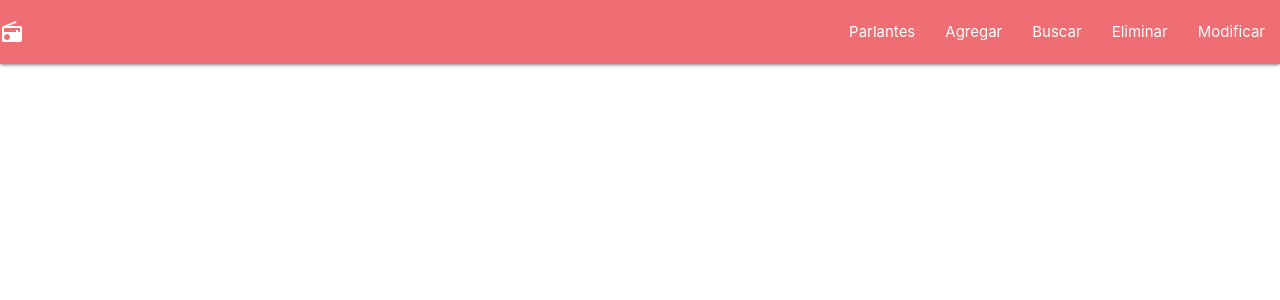
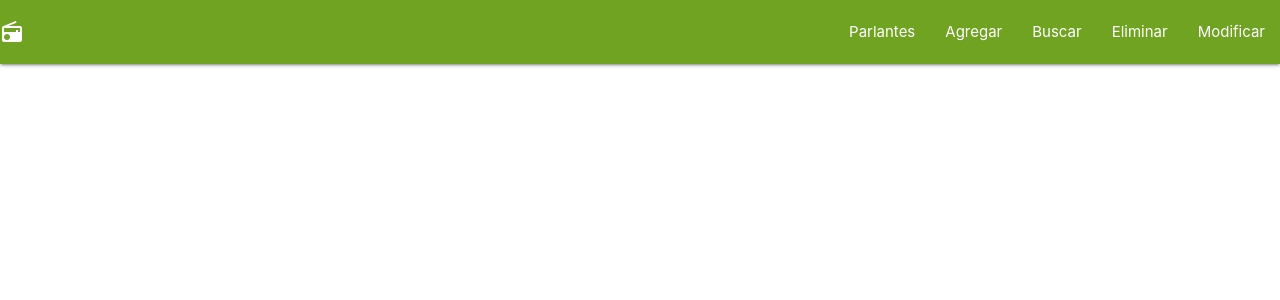
Before and after one commit to DarkKing2001/Parlantes, a Django app: page /parlantes/base in a window 1280 px wide. Shown: the top 300 px of the page. Run offline with Django 3.2, Linux system fonts and the light colour scheme; a user stored in the database is signed in; some libraries are stand-ins or nearby versions.

Commit message:
Se agrego un estilo de color a la barra de navegacion de los que no son admin

```diff
--- a/prueba/parlantes/templates/parlantes/base.html
+++ b/prueba/parlantes/templates/parlantes/base.html
@@ -29,7 +29,7 @@
         {% if user.get_username == 'franco' %}
             <div class="navbar-fixed">
                 <nav>
-                    <div id="pestan" class="nav-wrapper">
+                    <div id="pestania" class="nav-wrapper">
                       <a href="menu" class="brand-logo"><i class="large material-icons">radio</i></a>
                       <ul id="nav-mobil" class="right hide-on-med-and-down">
                         <li><a href="tipo_parlante">Parlantes</a></li>
@@ -44,7 +44,7 @@
         {% else %}
             <div class="navbar-fixed">
                 <nav>
-                    <div id="pestania" class="nav-wrapper">
+                    <div style="background-color: rgb(111, 163, 33);" class="nav-wrapper">
                       <a href="menu" class="brand-logo"><i class="large material-icons">radio</i></a>
                       <ul id="nav-mobile" class="right hide-on-med-and-down">
                         <li><a href="tipo_parlante">Parlantes</a></li>
```
Also changed, not shown: prueba/db.sqlite3.
